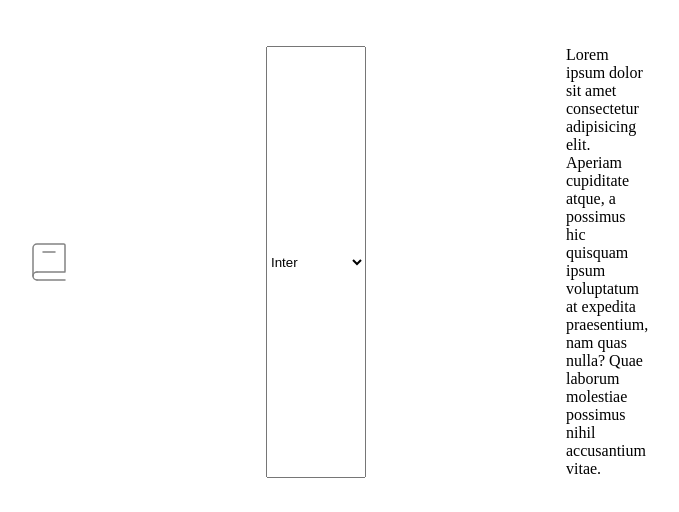
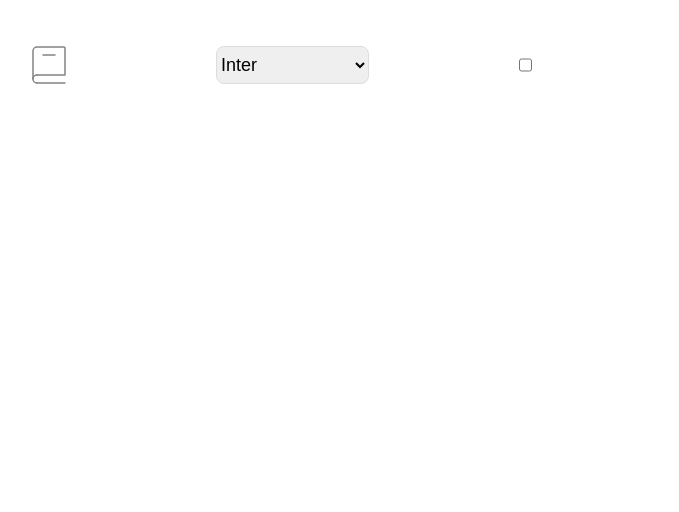
Before and after one commit to vinivmarinho/projetos, a React (Vite) app in the folder dicionario/: page / in a window 1280 px wide. Shown: the top 512 px of the page, without its empty margins (374-1053 px from the left). Built offline with nearby package versions, Linux system fonts and the light colour scheme.

Commit message:
style: adiciona estilo ao cabeçalho e menu select

```diff
--- a/dicionario/src/header.jsx
+++ b/dicionario/src/header.jsx
@@ -6,7 +6,7 @@ export default function Cabecalho({ fonte, setFonte }) {
     <header className="cabecalho">
       <Logo />
       <SelecionaFonte fonte={fonte} setFonte={setFonte}/>
-      <p>Lorem ipsum dolor sit amet consectetur adipisicing elit. Aperiam cupiditate atque, a possimus hic quisquam ipsum voluptatum at expedita praesentium, nam quas nulla? Quae laborum molestiae possimus nihil accusantium vitae.</p>
+      <input type="checkbox" name="" id="" />
     </header>
   );
 }
@@ -20,7 +20,7 @@ function SelecionaFonte({ fonte, setFonte }) {
   const fontes = ["Inter", "Poppins", "Roboto", "Merriweather"]; // Lista de fontes
   return (
     // "select" cria o menu. O "value" é a opção que está selecionada do estado "fonte"
-    // O "onChange" dispara quando o usuário escolhe outra opção e atualiza o estado
+    // O "onChange" dispara quando o usuário escolhe outra opção, depois atualiza o estado
     // Uso o método "map" para criar as opções do menu percorrendo a lista de fontes
     // Obs: o "evento.target" é o elemento HTML que disparou o evento. (<select>, <input> ou <textarea> )
     <select value={fonte} onChange={(evento) => setFonte(evento.target.value)}>
--- a/dicionario/src/style/header.css
+++ b/dicionario/src/style/header.css
@@ -1,6 +1,24 @@
 /* Arquivo de estilo para o arquivo "header.jsx" */
-.cabecalho{
-    padding-top: 30px;
-    display: flex;
-    gap: 200px;
+.cabecalho {
+  /* Afasta o cabeçalho da borda superior */
+  padding-top: 30px;
+  display: flex;
+  /* Largura mínima e máxima */
+  max-width: 700px;
+  min-width: 500px;
+  /* Espaço entre os elementos */
+  gap: 150px;
 }
+select {
+  border: 1px solid #ddd;
+  border-radius: 8px;
+  font-size: 18px;
+  width: 100%;
+  cursor: pointer;
+}
+/* Foco */
+select:focus{
+    outline: none;
+    border-color: #4f46e5;
+    box-shadow: 0 0 0 3px rgba(79, 70, 229, 0.15);
+}
```
Also changed, not shown: dicionario/fluxo_codigo.txt.
